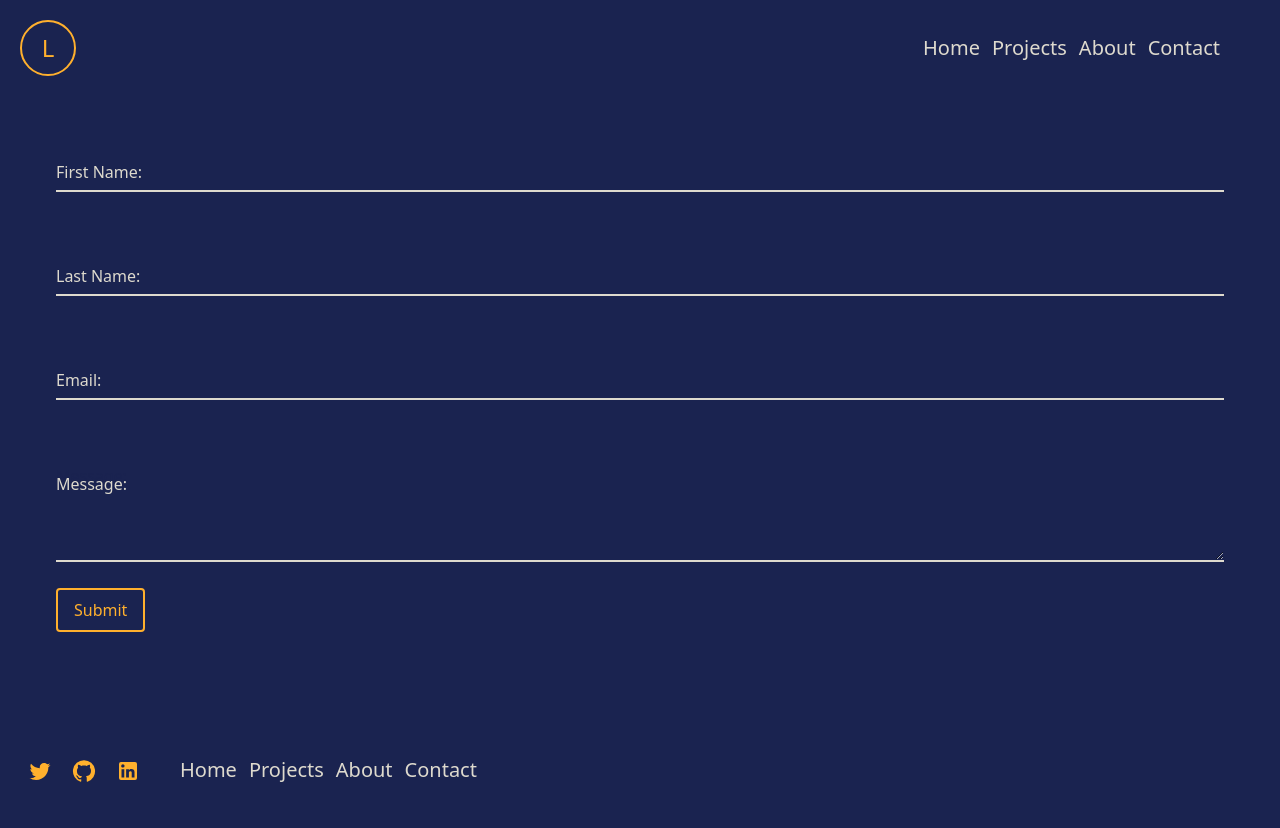
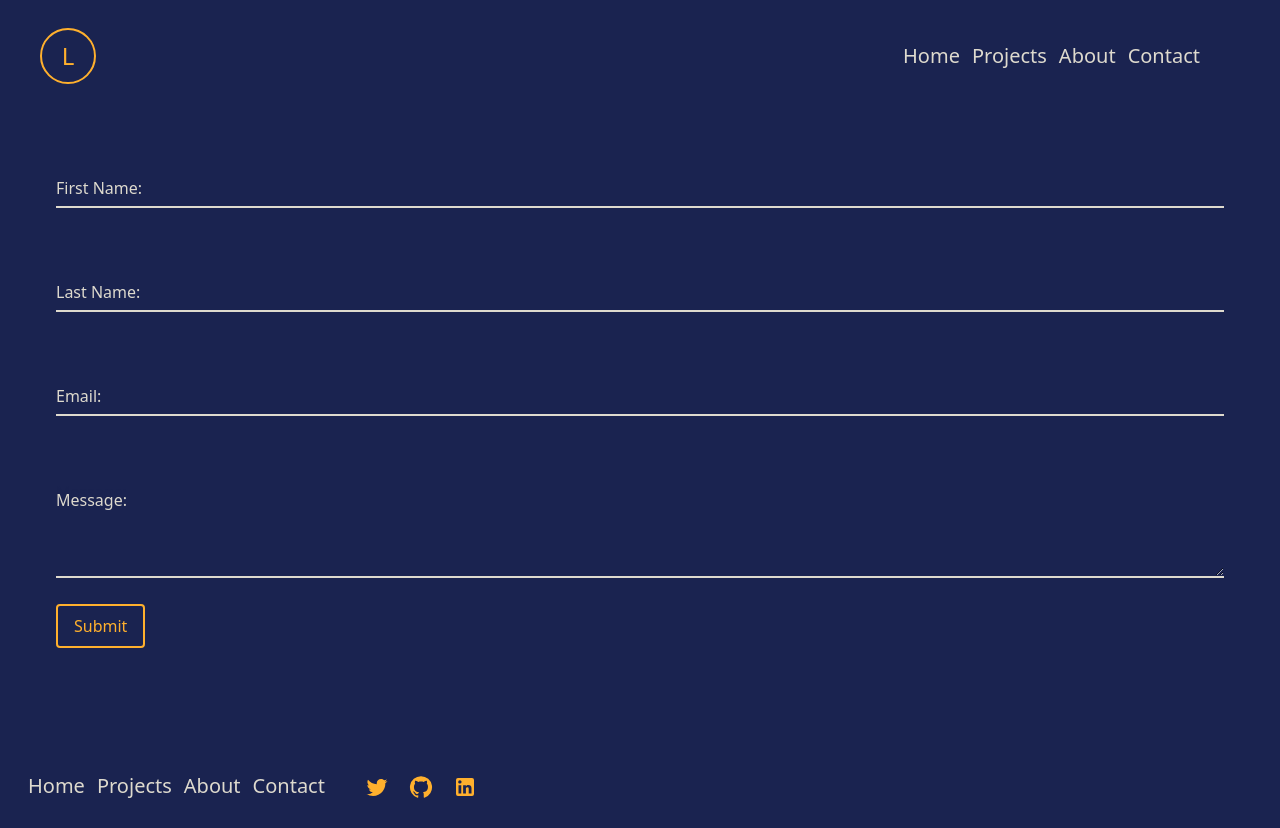
Before and after one commit to Renz757/React-Portfoilo, a React (Vite) app: page /contact in a window 1280 px wide. Built offline with nearby package versions, Linux system fonts and the light colour scheme.

Commit message:
spacing & styling adjustments

```diff
--- a/src/components/AboutComponent.jsx
+++ b/src/components/AboutComponent.jsx
@@ -6,7 +6,7 @@ import { motion } from "framer-motion";
 const About = () => {
 
     return (
-        <>
+        <div className="container mx-auto">
             <motion.div
                 initial={{opacity: 0}}
                 animate={{opacity: 1}}
@@ -27,7 +27,7 @@ const About = () => {
                         I had an amazing opportunity to work along side NuCamp’s instructors and my peers throughout the bootcamp. This is a start to a never-ending journey and I am excited to learn and see my growth over the course of time. I am currently seeking a position as a Junior Front End Web Developer. Feel free to <Link className="no-underline text-accent-color" to="/contact"><span onClick={() => window.scrollTo(0, 0)}>contact</span></Link> me to discuss opportunities if you’re interested and definitely contact me if you wish to say hi!</p>
                 </div>
             </motion.div>
-        </>
+        </div>
     );
 }
 
--- a/src/components/FooterComponent.jsx
+++ b/src/components/FooterComponent.jsx
@@ -12,9 +12,9 @@ const Footer = () => {
     }
 
     return (
-        <>
+        <div className="container mx-auto">
             <div className="text-center mt-10 pb-10 lg:flex lg:p-7 lg:items-center lg:gap-x-10">
-                <div className="flex justify-center gap-x-5">
+                <div className="flex justify-center gap-x-5 lg:order-last">
                     <a href="https://twitter.com/Renz_757" target="_blank" rel="noreferrer"><TwitterIcon className="w-10 h-10 text-accent-color" fontSize="medium" /></a>
                     <a href="https://github.com/Renz757" target="_blank" rel="noreferrer"><GitHubIcon className="w-10 h-10 text-accent-color" fontSize="medium" /></a>
                     <a href="https://www.linkedin.com/in/lorenzo-tinsley" target="_blank" rel="noreferrer"><LinkedInIcon className="w-10 h-10 text-accent-color" fontSize="medium" /></a>
@@ -28,7 +28,7 @@ const Footer = () => {
                     <li onClick={toTop}><Link className="no-underline hover:text-accent-color lg:text-xl" to="contact">Contact</Link></li>
                 </ul>
             </div>
-        </>
+        </div>
     );
 }
 
--- a/src/components/Navigation/HeaderComponent.jsx
+++ b/src/components/Navigation/HeaderComponent.jsx
@@ -25,7 +25,7 @@ const Header = () => {
         <>
             {isOpen && <Backdrop closeSideNav={sideNavHandler} />}
             <SideNav isOpen={isOpen} setSideNav={sideNavHandler} />
-            <nav className="flex justify-between items-center bg-dark-blue p-5" id="#home">
+            <nav className="flex justify-between items-center py-7 px-10" id="#home">
                 <Link className="no-underline text-accent-color" to="/home">
                     <div className="w-14 h-14 border-2 rounded-full flex justify-center items-center text-2xl">
                         L
```
